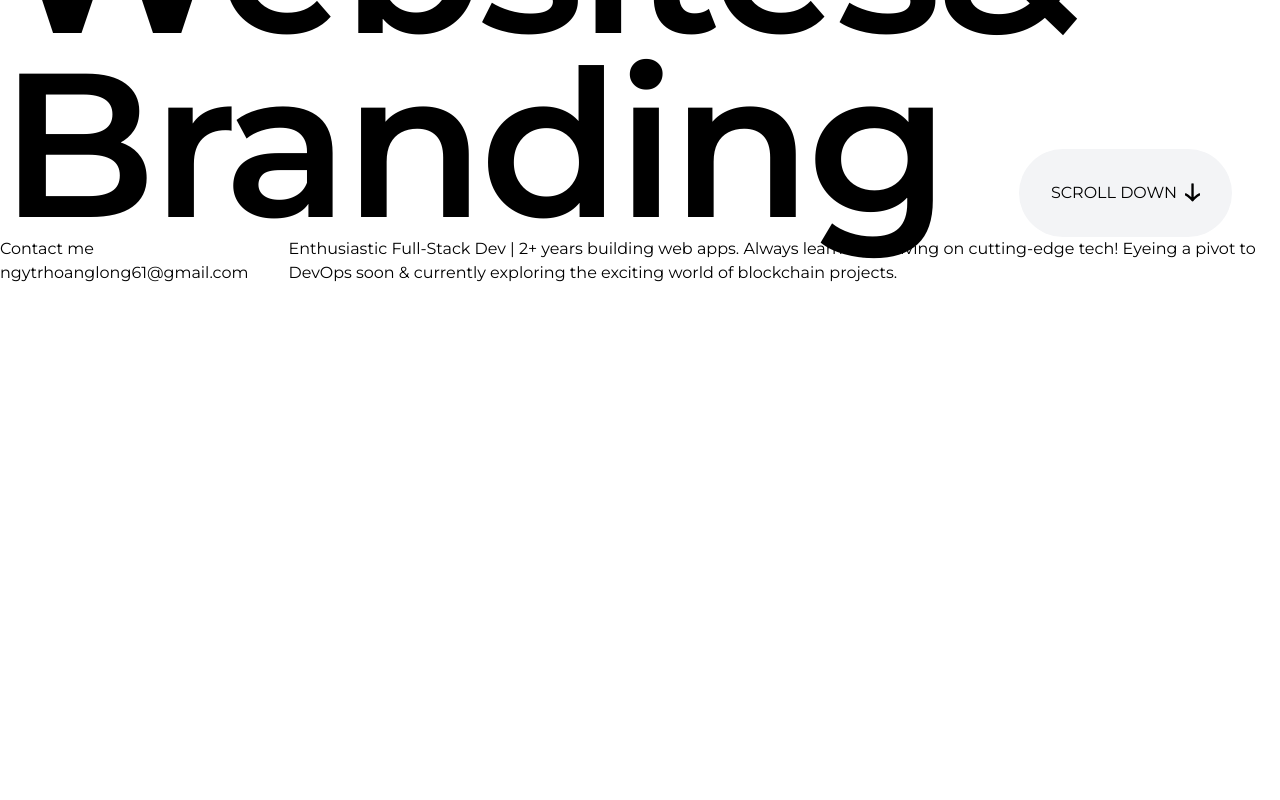
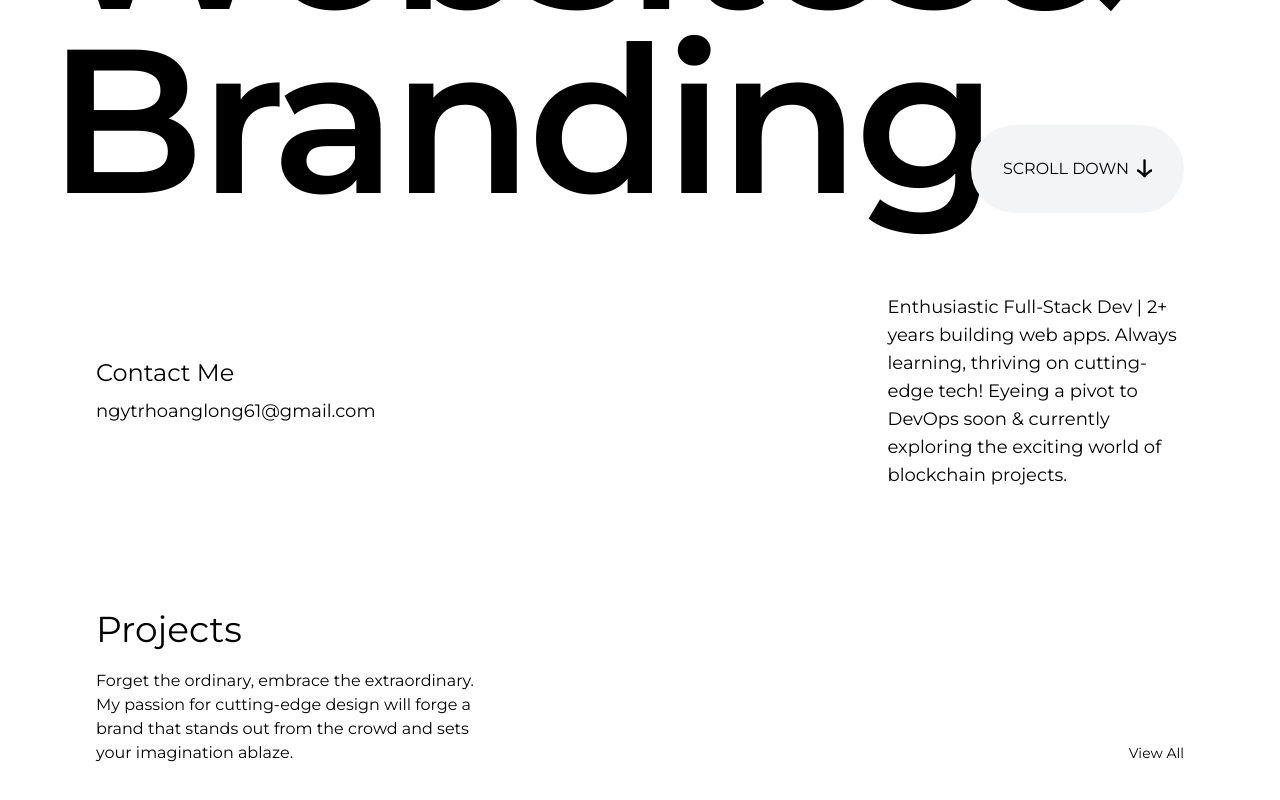
Before and after one commit to hoanglongne/portfoliov2, a Next.js app: page / in a window 1280 px wide. Shown: the part 326-1126 px from the top of the page. Before the commit the page ends 800 px from the top, so only its background shows below. Built offline with nearby package versions, Linux system fonts and the light colour scheme.

Commit message:
Update Navbar and page layout

```diff
--- /dev/null
+++ b/src/app/components/NavLinks.jsx
@@ -0,0 +1,7 @@
+export default function NavLink({ children, href }) {
+    return (
+      <a href="#" className="nav-link text-gray-300 px-3 py-2 rounded-full bg-black active:bg-white active:text-black hover:bg-white hover:text-black">
+        {children}
+      </a>
+    );
+  }
--- a/src/app/components/Navbar.jsx
+++ b/src/app/components/Navbar.jsx
@@ -2,6 +2,7 @@
 
 import { useState, useEffect } from 'react';
 import { Antonio } from 'next/font/google'
+import NavLink from './NavLinks';
 const antonio = Antonio({ weight: ['400'], subsets: ['latin'] })
 
 function Navbar() {
@@ -20,11 +21,11 @@ function Navbar() {
                     </svg>
                 </button>
             </div>
-            <div className={`bg-black w-full md:w-auto relative md:rounded-full md:top-24 px-[0.3rem] py-[0.65rem] flex flex-col md:fixed ${isOpen ? 'block' : 'hidden'} md:block`}>
-                <a href="#" className="nav-link text-gray-300 px-3 py-2 rounded-full bg-black active:bg-white active:text-black hover:bg-white hover:text-black">Home</a>
-                <a href="#" className="nav-link text-gray-300 px-3 py-2 rounded-full bg-black active:bg-white active:text-black hover:bg-white hover:text-black">Project</a>
-                <a href="#" className="nav-link text-gray-300 px-3 py-2 rounded-full bg-black active:bg-white active:text-black hover:bg-white hover:text-black">About</a>
-                <a href="#" className="nav-link text-gray-300 px-3 py-2 rounded-full bg-black active:bg-white active:text-black hover:bg-white hover:text-black">Contact</a>
+            <div className={`bg-black w-full md:w-auto relative md:rounded-full md:top-24 px-[0.3rem] py-[0.65rem] flex flex-col md:fixed z-20 ${isOpen ? 'block' : 'hidden'} md:block`}>
+                <NavLink href="#">Home</NavLink>
+                <NavLink href="#">Project</NavLink>
+                <NavLink href="#">About</NavLink>
+                <NavLink href="#">Contact</NavLink>
             </div>
         </div>
     )
--- a/src/app/page.js
+++ b/src/app/page.js
@@ -8,7 +8,7 @@ export default function Home() {
   return (
     <RootLayout>
       <Navbar />
-      <container className="px-5 md:px-8 lg:px-12">
+      <div className=" flex flex-col relative z-0 gap-20 px-5 md:px-8 lg:px-12">
         <div className='relative flex flex-col'>
           <h1 className='text-[16vw] leading-[90%] tracking-[-0.275rem] font-semibold mt-[45px] md:mt-[100px]'>
             Websites& <br />Branding
@@ -22,16 +22,34 @@ export default function Home() {
             </div>
           </div>
         </div>
-        <div className='flex justify-between gap-10'>
-          <div className='flex flex-col justify-between'>
-            <h5>Contact me</h5>
-            <p>ngytrhoanglong61@gmail.com</p>
+
+        <div className='flex justify-between gap-[10vw] md:gap-[20vw] lg:gap-[40vw] md:px-12'>
+          <div className='flex flex-col justify-center gap-2'>
+            <h4 className='text-xl lg:text-2xl'>Contact Me</h4>
+            <p className='text-sm lg:text-lg'>ngytrhoanglong61@gmail.com</p>
           </div>
-          <p>
+          <p className='text-sm md:text-base lg:text-lg'>
             Enthusiastic Full-Stack Dev | 2+ years building web apps. Always learning, thriving on cutting-edge tech!  Eyeing a pivot to DevOps soon & currently exploring the exciting world of blockchain projects.
           </p>
         </div>
-      </container>
+
+        <div className='md:px-12 flex relative lg:mt-10'>
+          <div className='flex flex-col gap-5'>
+            <h4 className='text-4xl'>Projects</h4>
+            <p className='w-[30vw]'>Forget the ordinary, embrace the extraordinary. My passion for cutting-edge design will forge a brand that stands out from the crowd and sets your imagination ablaze.</p>
+          </div>
+          <div className='absolute right-0 bottom-0'>
+            <a href='#' className='text-sm lg:pr-12'>View All</a>
+          </div>
+        </div>
+
+        <div class="grid grid-cols-1 md:grid-cols-2 gap-4 mt-[-50px] md:px-12">
+          <div className='w-auto'></div>
+          <div className='w-auto'></div>
+          <div className='w-auto'></div>
+          <div className='w-auto'></div>
+        </div>
+      </div>
     </RootLayout>
   )
 }
```
